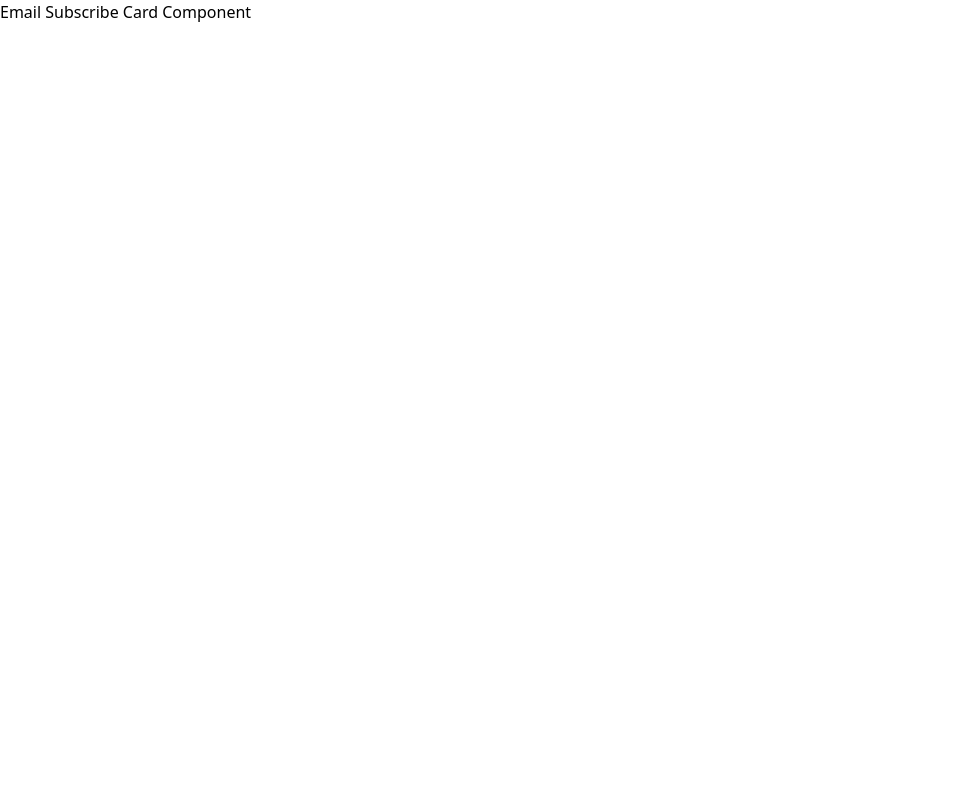
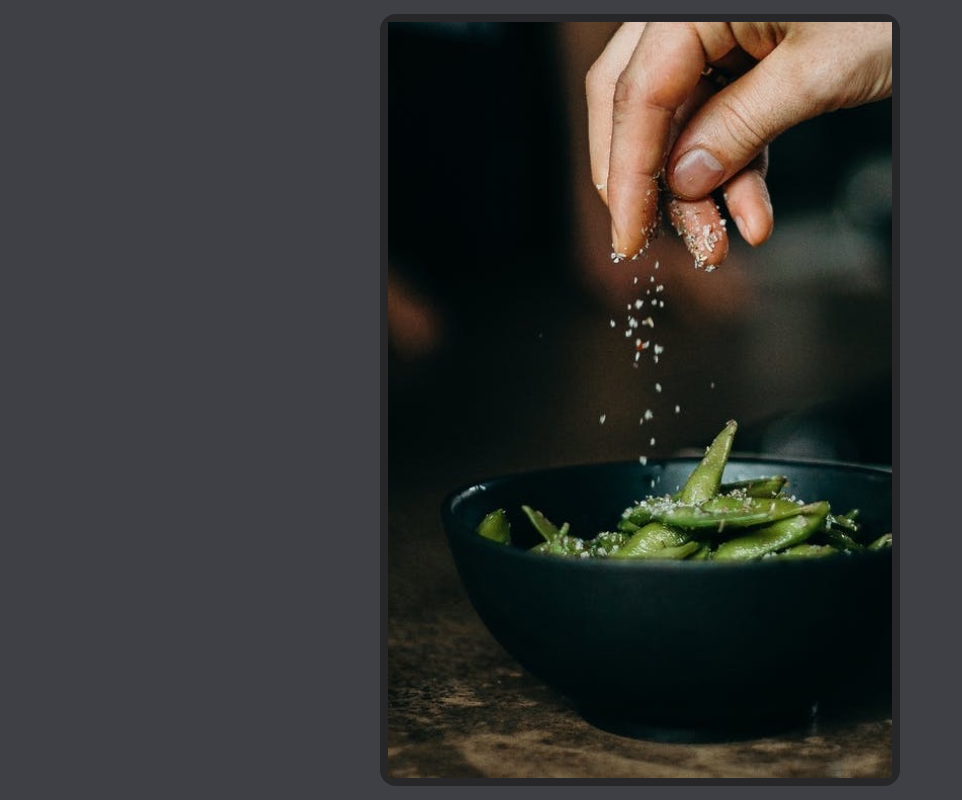
Before and after one commit to nsagias/react-tailwindcss-starter, a React (Create React App) app: page / in a window 1280 px wide. Shown: the whole page, without its empty margins (0-962 px from the left). Built offline with nearby package versions, Linux system fonts and the light colour scheme.

Commit message:
create card and import left image

```diff
--- a/src/components/emailSubscribeCard/EmailSubscribeCard.tsx
+++ b/src/components/emailSubscribeCard/EmailSubscribeCard.tsx
@@ -1,5 +1,21 @@
 export default function EmailSubscribeCard() {
   return (
-    <div>Email Subscribe Card Component</div>
+    <div className="flex items-center justify-center h-screen bg-zinc-700">
+
+      {/* Email Card */}
+      <div className="bg-zinc-800 p-2 mx-6 rounded-2xl">
+
+        {/* Flex Container */}
+        <div className="flex flex-col md:flex-row rounded-l-xl">
+
+          {/* Left: Image */}
+          <img
+            src="images/emailSubscribe/image.jpg"
+            alt=""
+            className=""
+          />
+        </div>
+      </div>
+    </div>
   );
 }
```
Also changed, not shown: public/images/emailSubscribe/email-subscribe.png (renamed from public/images/email-subscribe.png), public/images/emailSubscribe/image.jpg (renamed from public/images/image.jpg).
